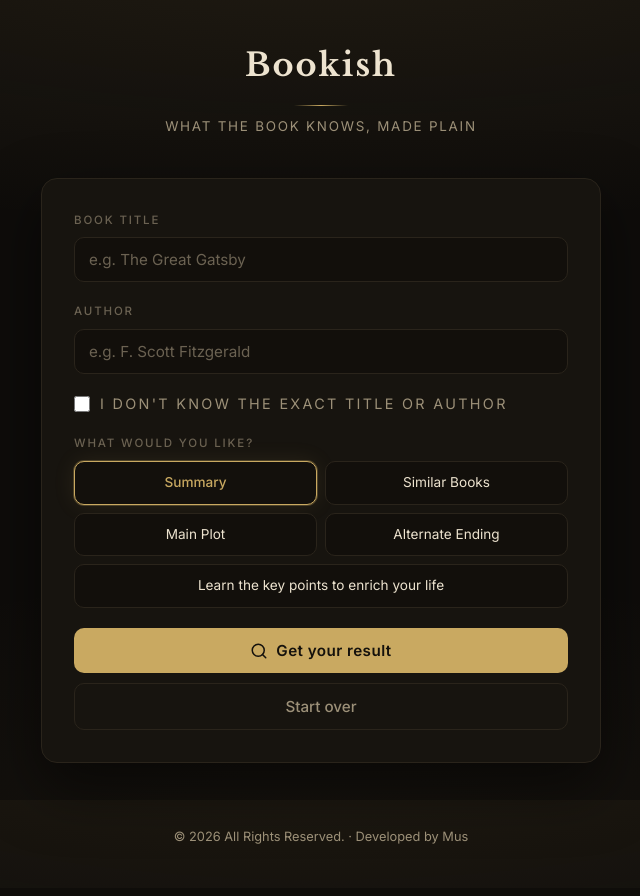
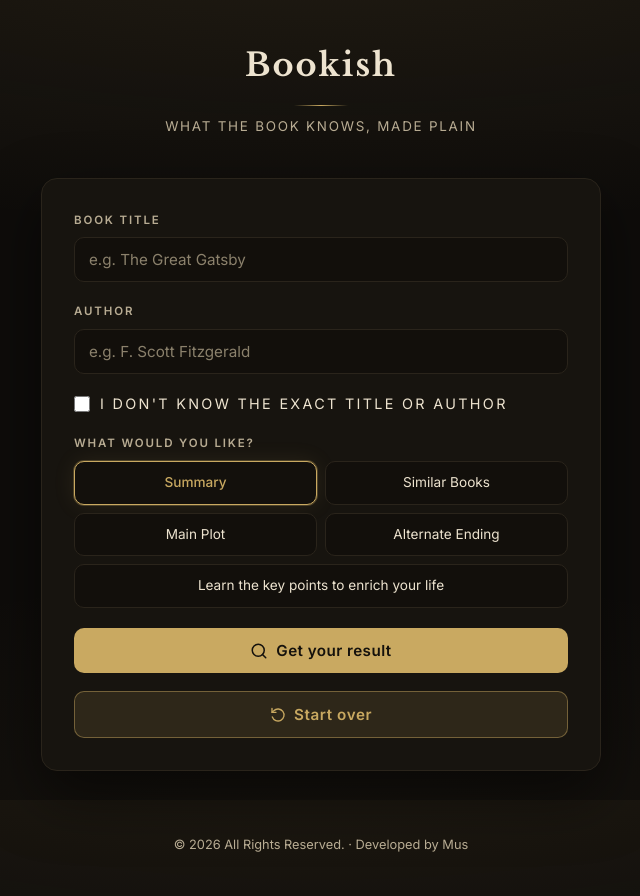
Before and after one commit to musfiqsucks/book-summary-app, a Flask app: page / in a window 1280 px wide. Shown: the whole page, without its empty margins (319-959 px from the left). Before the commit the page ends 844 px from the top, so only its background shows below. Run offline with Flask 3, Linux system fonts and the light colour scheme; some libraries are stand-ins or nearby versions.

Commit message:
Add README with storage warning, brighten labels, make Start over clear
README
- Document the setup, routes, config and cost model, led by the
  storage warning: until one of the options is configured, captured
  emails go to a file Railway wipes on every deploy, so the fix
  belongs before the next deploy rather than after
- Cover all three destinations (SMTP notification, Postgres, Volume),
  the /admin/leads export, the macOS port 5000 AirPlay clash, and the
  note that MAX_BOOK_CHARS is the setting that drives spend

Readability
- Lift --text-secondary and --text-faint; the field labels were at
  3.06:1 against the card, below the WCAG AA floor. "Book title",
  "Author" and "What would you like?" now sit at 8.19:1, and the
  "I don't know the exact title or author" row at 14.42:1
- Start over gets its own .btn-reset treatment - gold on a tinted
  ground rather than a grey outline - plus a rotation-arrow icon that
  turns on hover, so the way back is obvious

Co-Authored-By: Claude Opus 5 (1M context) <noreply@anthropic.com>

```diff
--- a/templates/index.html
+++ b/templates/index.html
@@ -19,8 +19,8 @@
             --bg: #0E0C0A;
             --surface: #17140F;
             --text: #EDE3CF;
-            --text-secondary: #9C9078;
-            --text-faint: #6B6252;
+            --text-secondary: #B8AC93;
+            --text-faint: #8B816C;
             --accent: #C9A961;
             --accent-hover: #E0C286;
             --accent-dim: rgba(201, 169, 97, 0.13);
@@ -97,8 +97,8 @@
         .form-group label {
             display: block;
             font-size: 0.72rem;
-            font-weight: 500;
-            color: var(--text-faint);
+            font-weight: 600;
+            color: var(--text-secondary);
             margin-bottom: 8px;
             letter-spacing: 0.16em;
             text-transform: uppercase;
@@ -167,13 +167,34 @@
         .btn-secondary {
             background: transparent;
             color: var(--text-secondary);
-            border: 1px solid var(--border);
+            border: 1px solid var(--border-lit);
             margin-top: 10px;
         }
 
         .btn-secondary:hover {
             background-color: var(--input-bg);
+            color: var(--text);
+            border-color: var(--accent);
         }
+
+        /* Start over: a deliberate, visible way back to the beginning. */
+        .btn-reset {
+            background: var(--accent-dim);
+            color: var(--accent);
+            border: 1px solid rgba(201, 169, 97, 0.45);
+            margin-top: 18px;
+            font-weight: 600;
+            letter-spacing: 0.04em;
+        }
+
+        .btn-reset:hover {
+            background: rgba(201, 169, 97, 0.2);
+            color: var(--accent-hover);
+            border-color: var(--accent-hover);
+        }
+
+        .btn-reset svg { transition: transform 0.45s ease; }
+        .btn-reset:hover svg { transform: rotate(-180deg); }
 
         .btn-download {
             background: transparent;
@@ -419,7 +440,7 @@
             cursor: pointer;
             font-weight: 400;
             font-size: 0.9rem;
-            color: var(--text-secondary);
+            color: var(--text);
             margin-bottom: 0;
             line-height: 1.45;
         }
@@ -634,7 +655,10 @@
             </button>
         </form>
 
-        <button type="button" class="btn btn-secondary" id="newBookBtn" {% if not result %}hidden{% endif %}>Start over</button>
+        <button type="button" class="btn btn-reset" id="newBookBtn" {% if not result %}hidden{% endif %}>
+            <svg width="16" height="16" viewBox="0 0 24 24" fill="none" stroke="currentColor" stroke-width="2" stroke-linecap="round" stroke-linejoin="round"><path d="M3 2v6h6"/><path d="M3.51 15a9 9 0 1 0 2.13-9.36L3 8"/></svg>
+            Start over
+        </button>
     </div>
 
     <div class="result-card" id="resultCard" {% if not result %}hidden{% endif %}>
```
Also changed, not shown: README.md (added).
